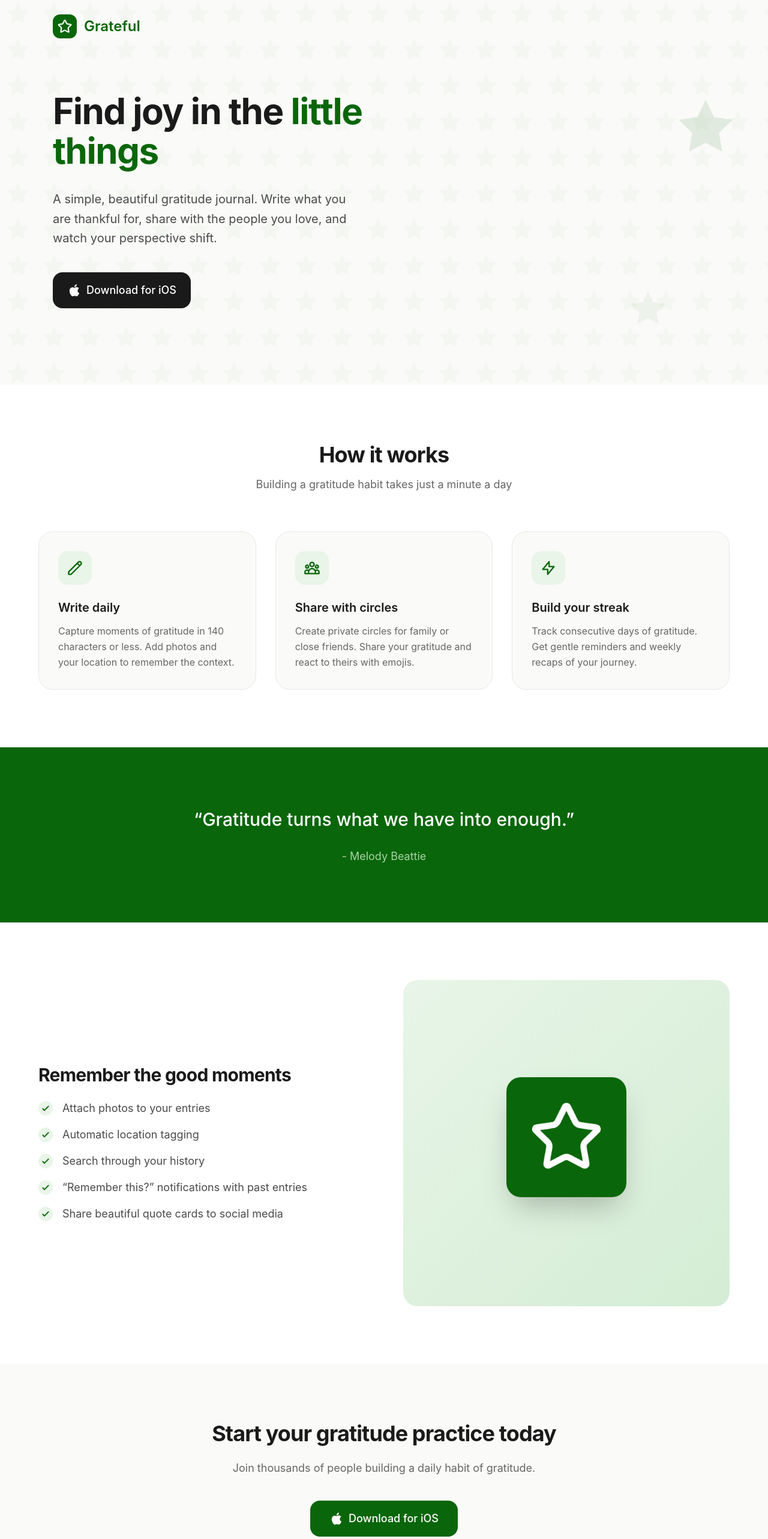
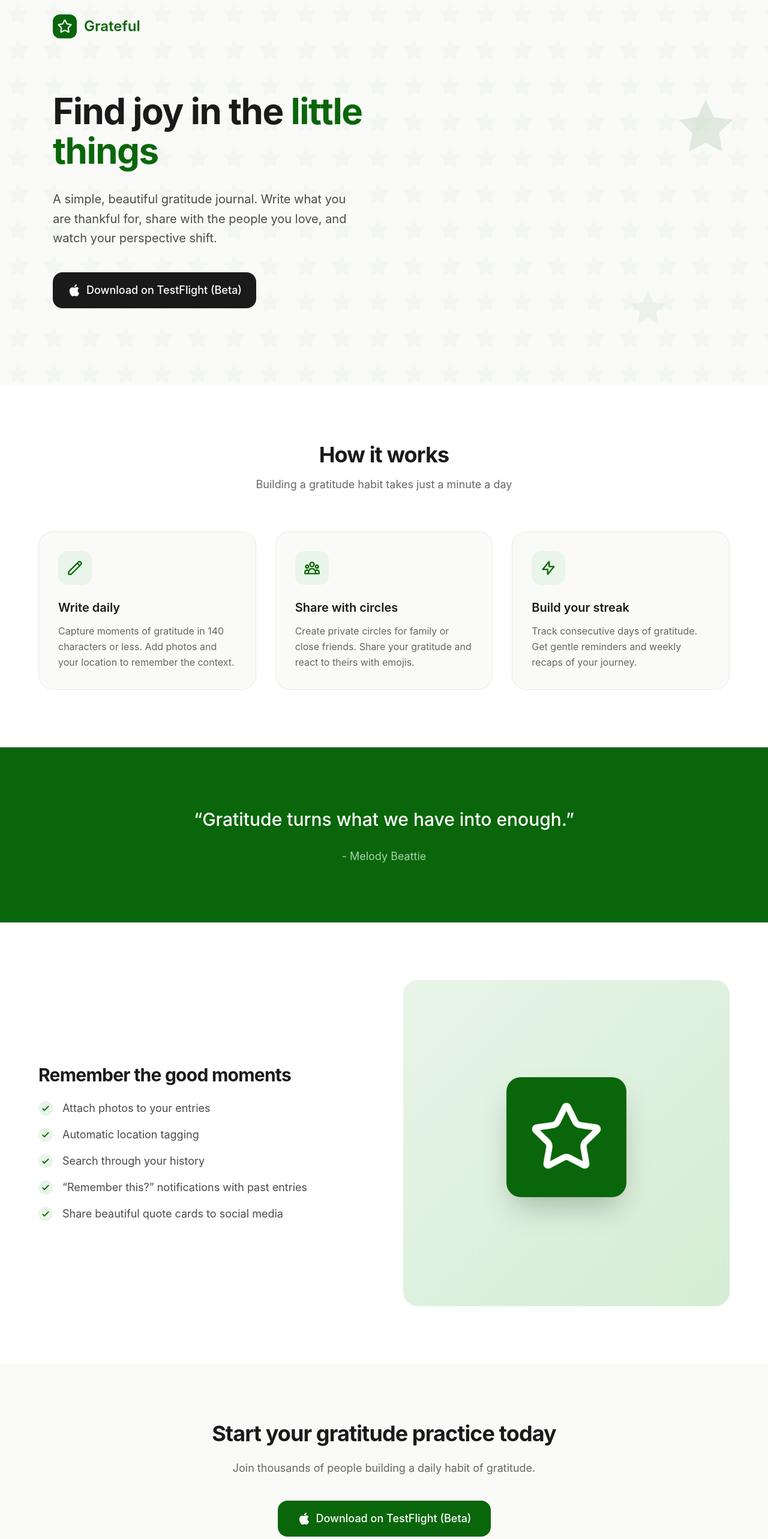
Before and after one commit to patnir/gratitude-notifications, a Next.js app: page / in a window 1280 px wide. Shown: the top 2566 px of the page at 60% size. Built offline with nearby package versions, Linux system fonts and the light colour scheme.

Commit message:
testflight download link

```diff
--- a/app/entry/[id]/page.tsx
+++ b/app/entry/[id]/page.tsx
@@ -129,8 +129,8 @@ export default async function EntryPage({ params }: PageProps) {
   // Deep link URL for the app
   const deepLink = `grateful://entry/${id}`;
 
-  // App Store URL
-  const appStoreUrl = 'https://apps.apple.com/app/grateful';
+  // TestFlight URL
+  const appStoreUrl = 'https://testflight.apple.com/join/6u5zHFms';
 
   if (!entry) {
     return (
@@ -222,7 +222,7 @@ export default async function EntryPage({ params }: PageProps) {
                 href={appStoreUrl}
                 className="text-[#0a660a] font-semibold hover:underline"
               >
-                Download Grateful
+                Download on TestFlight (Beta)
               </a>
             </p>
           </div>
--- a/app/page.tsx
+++ b/app/page.tsx
@@ -51,7 +51,7 @@ export default function Home() {
               style={{ animationDelay: "300ms", animationFillMode: "forwards" }}
             >
               <a
-                href="https://apps.apple.com/app/grateful"
+                href="https://testflight.apple.com/join/6u5zHFms"
                 className="inline-flex items-center justify-center gap-2 bg-[#1a1a1a] text-white px-6 py-4 rounded-2xl text-lg font-medium hover:bg-[#333] transition-colors"
               >
                 <svg
@@ -61,7 +61,7 @@ export default function Home() {
                 >
                   <path d="M18.71 19.5c-.83 1.24-1.71 2.45-3.05 2.47-1.34.03-1.77-.79-3.29-.79-1.53 0-2 .77-3.27.82-1.31.05-2.3-1.32-3.14-2.53C4.25 17 2.94 12.45 4.7 9.39c.87-1.52 2.43-2.48 4.12-2.51 1.28-.02 2.5.87 3.29.87.78 0 2.26-1.07 3.81-.91.65.03 2.47.26 3.64 1.98-.09.06-2.17 1.28-2.15 3.81.03 3.02 2.65 4.03 2.68 4.04-.03.07-.42 1.44-1.38 2.83M13 3.5c.73-.83 1.94-1.46 2.94-1.5.13 1.17-.34 2.35-1.04 3.19-.69.85-1.83 1.51-2.95 1.42-.15-1.15.41-2.35 1.05-3.11z" />
                 </svg>
-                Download for iOS
+                Download on TestFlight (Beta)
               </a>
             </div>
           </div>
@@ -323,13 +323,13 @@ export default function Home() {
             Join thousands of people building a daily habit of gratitude.
           </p>
           <a
-            href="https://apps.apple.com/app/grateful"
+            href="https://testflight.apple.com/join/6u5zHFms"
             className="inline-flex items-center justify-center gap-2 bg-[#0a660a] text-white px-8 py-4 rounded-2xl text-lg font-medium hover:bg-[#085408] transition-colors"
           >
             <svg className="w-6 h-6" viewBox="0 0 24 24" fill="currentColor">
               <path d="M18.71 19.5c-.83 1.24-1.71 2.45-3.05 2.47-1.34.03-1.77-.79-3.29-.79-1.53 0-2 .77-3.27.82-1.31.05-2.3-1.32-3.14-2.53C4.25 17 2.94 12.45 4.7 9.39c.87-1.52 2.43-2.48 4.12-2.51 1.28-.02 2.5.87 3.29.87.78 0 2.26-1.07 3.81-.91.65.03 2.47.26 3.64 1.98-.09.06-2.17 1.28-2.15 3.81.03 3.02 2.65 4.03 2.68 4.04-.03.07-.42 1.44-1.38 2.83M13 3.5c.73-.83 1.94-1.46 2.94-1.5.13 1.17-.34 2.35-1.04 3.19-.69.85-1.83 1.51-2.95 1.42-.15-1.15.41-2.35 1.05-3.11z" />
             </svg>
-            Download for iOS
+            Download on TestFlight (Beta)
           </a>
         </div>
       </section>
```
